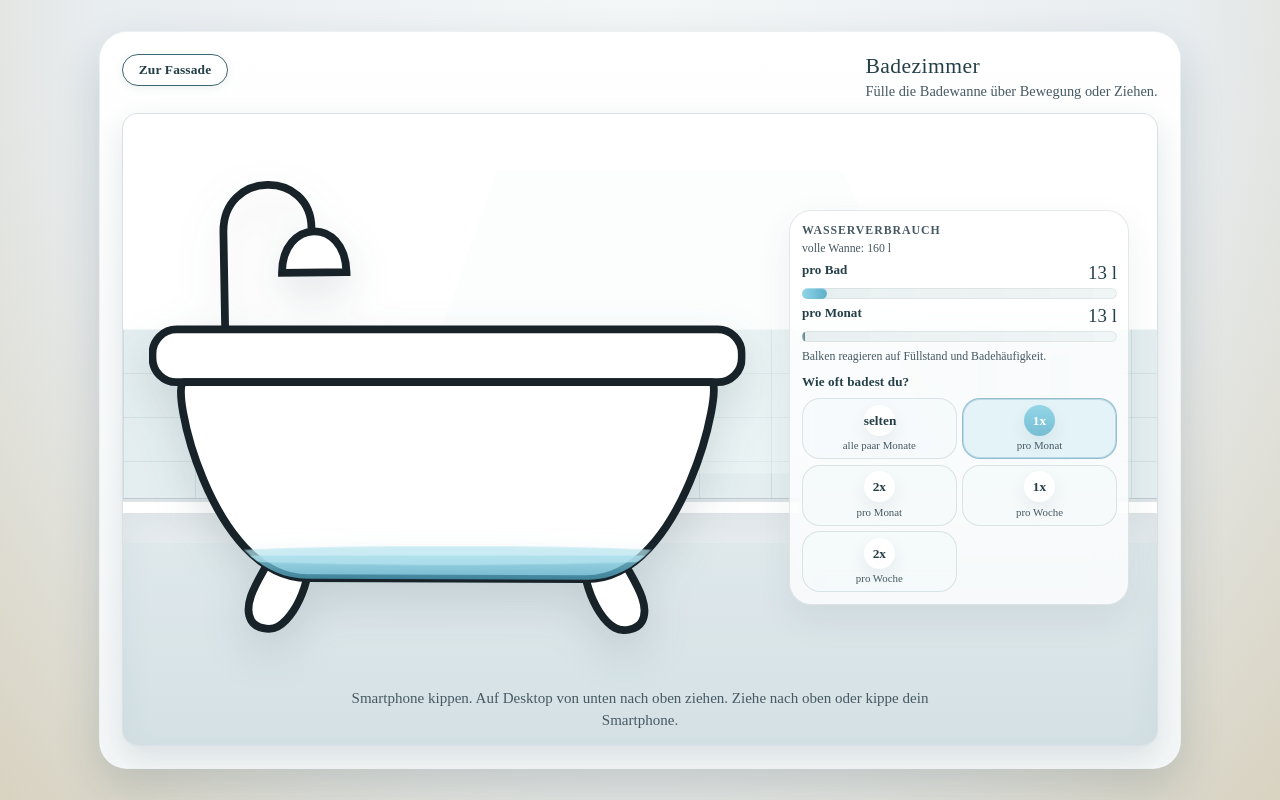
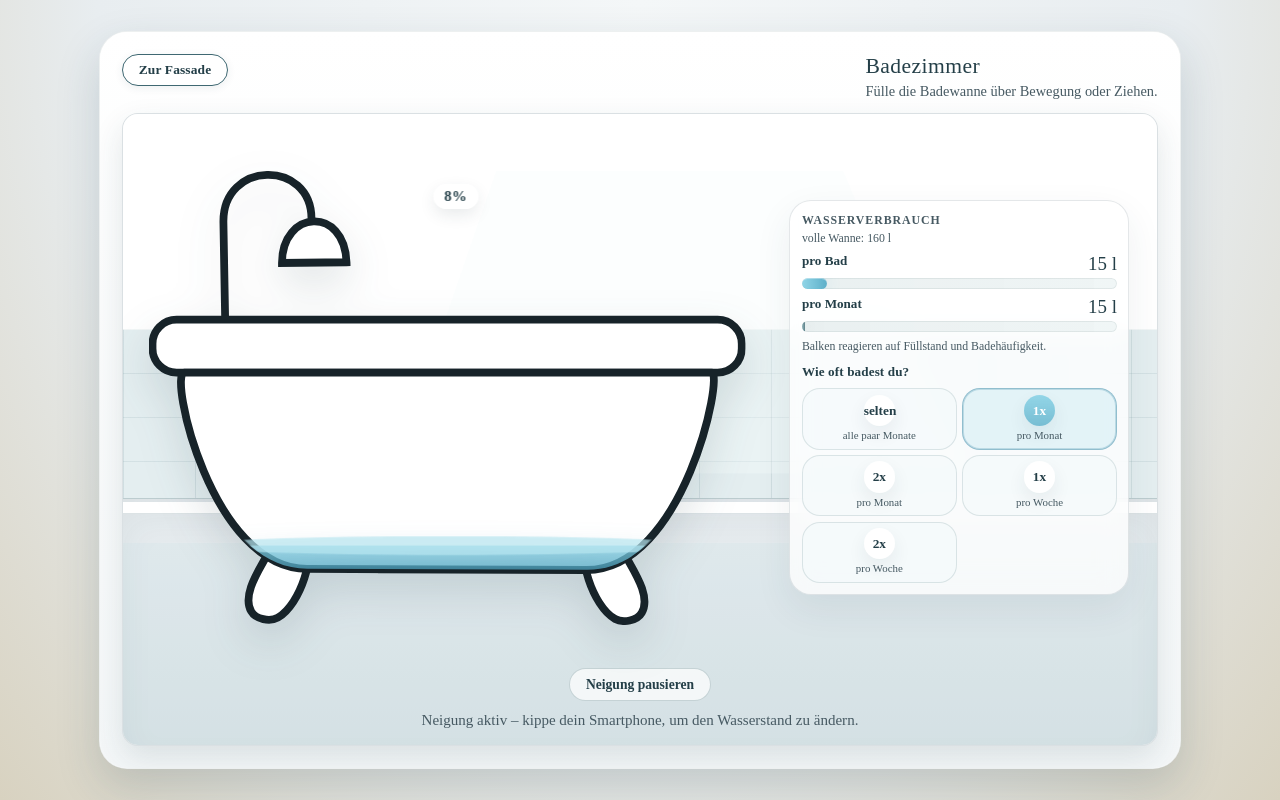
Before and after one commit to HofDa/balance_ui_tesbed, a Next.js app: page / in a window 1280 px wide. Both pictures are taken after a click on the button "Ins Badezimmer zoomen". Built offline with nearby package versions, Linux system fonts and the light colour scheme.

Commit message:
updated ui

```diff
--- a/next.config.ts
+++ b/next.config.ts
@@ -2,6 +2,7 @@ import type { NextConfig } from 'next';
 
 const repoName = 'balance_ui_tesbed';
 const isGitHubPagesBuild = process.env.GITHUB_ACTIONS === 'true';
+const basePath = process.env.NEXT_PUBLIC_BASE_PATH ?? (isGitHubPagesBuild ? `/${repoName}` : '');
 
 const nextConfig: NextConfig = {
   output: 'export',
@@ -9,8 +10,8 @@ const nextConfig: NextConfig = {
     unoptimized: true,
   },
   trailingSlash: true,
-  basePath: isGitHubPagesBuild ? `/${repoName}` : '',
-  assetPrefix: isGitHubPagesBuild ? `/${repoName}/` : undefined,
+  basePath,
+  assetPrefix: basePath ? `${basePath}/` : undefined,
 };
 
 export default nextConfig;
--- a/src/components/house/journey/BathtubFillInteraction.module.css
+++ b/src/components/house/journey/BathtubFillInteraction.module.css
@@ -213,6 +213,26 @@
   transform: translate(-1.4%, 1px);
 }
 
+.fillBadge {
+  position: absolute;
+  top: 0.8rem;
+  left: 50%;
+  transform: translateX(-50%);
+  z-index: 4;
+  padding: 0.26rem 0.7rem;
+  border-radius: 999px;
+  background: rgba(255, 255, 255, 0.82);
+  color: var(--bn-green-800);
+  font-family: var(--bn-font-display);
+  font-size: 0.92rem;
+  font-weight: 700;
+  letter-spacing: 0.02em;
+  box-shadow: 0 6px 16px rgba(36, 63, 72, 0.1);
+  backdrop-filter: blur(10px);
+  pointer-events: none;
+  font-variant-numeric: tabular-nums;
+}
+
 .bathtubShadow {
   position: absolute;
   left: 17%;
@@ -256,8 +276,11 @@
 }
 
 .bathtubImage {
-  position: relative;
+  position: absolute;
+  inset: 0;
   z-index: 2;
+  width: 100%;
+  height: 100%;
   object-fit: contain;
   pointer-events: none;
   filter: drop-shadow(0 18px 22px rgba(36, 63, 72, 0.14));
@@ -272,6 +295,94 @@
   50% {
     transform: translateX(1.2px) scaleX(1.015);
   }
+}
+
+.hintRow {
+  display: grid;
+  justify-items: center;
+  gap: 0.55rem;
+}
+
+.actionButtons {
+  display: flex;
+  flex-wrap: wrap;
+  justify-content: center;
+  gap: 0.5rem;
+}
+
+.resetButton,
+.tiltToggleButton {
+  appearance: none;
+  border: 1px solid rgba(63, 104, 114, 0.26);
+  border-radius: 999px;
+  padding: 0.46rem 1rem;
+  background: rgba(255, 255, 255, 0.72);
+  color: var(--bn-green-800);
+  font-family: var(--bn-font-body);
+  font-size: 0.85rem;
+  font-weight: 600;
+  cursor: pointer;
+  transition: background-color 160ms ease, border-color 160ms ease, transform 160ms ease;
+}
+
+.resetButton:hover,
+.tiltToggleButton:hover {
+  transform: translateY(-1px);
+  background: rgba(244, 250, 251, 0.92);
+  border-color: rgba(49, 126, 158, 0.4);
+}
+
+.resetButton:active,
+.tiltToggleButton:active {
+  transform: translateY(0);
+}
+
+.resetButton:focus-visible,
+.tiltToggleButton:focus-visible {
+  outline: 3px solid rgba(90, 174, 198, 0.32);
+  outline-offset: 2px;
+}
+
+.tiltToggleButton[aria-pressed='true'] {
+  background: rgba(255, 227, 186, 0.85);
+  border-color: rgba(200, 140, 60, 0.5);
+  color: rgb(140, 88, 28);
+}
+
+.interactionHintMuted {
+  opacity: 0.55;
+  transition: opacity 260ms ease;
+}
+
+.tiltPermissionButton {
+  appearance: none;
+  border: 0;
+  border-radius: 999px;
+  padding: 0.58rem 1.15rem;
+  background: linear-gradient(180deg, rgba(139, 211, 230, 0.95), rgba(49, 126, 158, 0.95));
+  color: var(--bn-paper);
+  font-family: var(--bn-font-body);
+  font-size: 0.92rem;
+  font-weight: 700;
+  letter-spacing: 0.01em;
+  cursor: pointer;
+  box-shadow: 0 10px 24px rgba(49, 126, 158, 0.22);
+  transition: transform 160ms ease, box-shadow 160ms ease, filter 160ms ease;
+}
+
+.tiltPermissionButton:hover {
+  transform: translateY(-1px);
+  filter: brightness(1.04);
+}
+
+.tiltPermissionButton:active {
+  transform: translateY(0);
+  filter: brightness(0.97);
+}
+
+.tiltPermissionButton:focus-visible {
+  outline: 3px solid rgba(90, 174, 198, 0.45);
+  outline-offset: 2px;
 }
 
 .interactionHint {
@@ -353,7 +464,7 @@
     width: min(98%, 630px);
   }
 
-  .interactionHint {
+  .hintRow {
     grid-column: 1 / -1;
     grid-row: 2;
   }
@@ -375,7 +486,22 @@
   }
 
   .frequencyOptions {
-    grid-template-columns: repeat(3, minmax(0, 1fr));
+    grid-template-columns: repeat(5, minmax(0, 1fr));
+    gap: 0.3rem;
+  }
+
+  .frequencyButton {
+    padding: 0.36rem 0.2rem 0.42rem;
+  }
+
+  .frequencyBubble {
+    width: 1.8rem;
+    height: 1.8rem;
+    font-size: 0.78rem;
+  }
+
+  .frequencyHint {
+    font-size: 0.62rem;
   }
 
   .fillControl {
--- a/src/components/house/journey/BathtubFillInteraction.tsx
+++ b/src/components/house/journey/BathtubFillInteraction.tsx
@@ -1,11 +1,13 @@
+/* eslint-disable @next/next/no-img-element */
 'use client';
 
-import Image from 'next/image';
 import { type KeyboardEvent, type PointerEvent, useCallback, useEffect, useId, useRef, useState } from 'react';
+import { publicPath } from '@/lib/publicPath';
 import styles from './BathtubFillInteraction.module.css';
 
 const FULL_BATH_LITERS = 160;
 const MAX_MONTHLY_LITERS = FULL_BATH_LITERS * 8;
+const DEFAULT_FILL_LEVEL = 8;
 const litersFormatter = new Intl.NumberFormat('de-DE');
 
 const BATH_FREQUENCIES = [
@@ -27,22 +29,40 @@ type DeviceOrientationEventWithPermission = typeof DeviceOrientationEvent & {
 export default function BathtubFillInteraction() {
   const waterClipId = useId().replace(/:/g, '');
   const waterGradientId = `${waterClipId}-water-gradient`;
-  const [fillLevel, setFillLevel] = useState(8);
+  const [fillLevel, setFillLevel] = useState(0);
   const [bathFrequencyId, setBathFrequencyId] = useState<BathFrequencyId>('monthly');
-  const [tiltState, setTiltState] = useState<'idle' | 'enabled' | 'blocked'>('idle');
+  const [tiltState, setTiltState] = useState<'idle' | 'enabled' | 'blocked' | 'unsupported'>('idle');
+  const [needsPermission, setNeedsPermission] = useState(false);
+  const [hasInteracted, setHasInteracted] = useState(false);
   const controlRef = useRef<HTMLDivElement | null>(null);
   const fillLevelRef = useRef(fillLevel);
   const isDraggingRef = useRef(false);
+  const dragStartYRef = useRef(0);
+  const dragStartFillRef = useRef(fillLevel);
   const tiltBaselineRef = useRef<number | null>(null);
   const tiltFillBaselineRef = useRef(fillLevel);
+  const tiltSmoothedRef = useRef<number | null>(null);
+  const hasUserInteractedRef = useRef(false);
+  const [tiltPaused, setTiltPaused] = useState(false);
 
   const updateFillLevel = useCallback((nextFillLevel: number) => {
     const clampedFillLevel = clampFillLevel(nextFillLevel);
+    const previousFillLevel = fillLevelRef.current;
+
+    if (
+      clampedFillLevel !== previousFillLevel &&
+      (clampedFillLevel === 0 || clampedFillLevel === 100) &&
+      typeof navigator !== 'undefined' &&
+      typeof navigator.vibrate === 'function'
+    ) {
+      navigator.vibrate(12);
+    }
+
     fillLevelRef.current = clampedFillLevel;
     setFillLevel(clampedFillLevel);
   }, []);
 
-  const updateFillFromPointer = useCallback(
+  const updateFillFromDrag = useCallback(
     (clientY: number) => {
       const controlRect = controlRef.current?.getBoundingClientRect();
 
@@ -50,14 +70,15 @@ export default function BathtubFillInteraction() {
         return;
       }
 
-      updateFillLevel(((controlRect.bottom - clientY) / controlRect.height) * 100);
+      const dragDelta = ((dragStartYRef.current - clientY) / controlRect.height) * 100;
+      updateFillLevel(dragStartFillRef.current + dragDelta);
     },
     [updateFillLevel],
   );
 
   const requestTiltAccess = useCallback(() => {
     if (typeof window === 'undefined' || !('DeviceOrientationEvent' in window)) {
-      setTiltState('blocked');
+      setTiltState('unsupported');
       return;
     }
 
@@ -67,20 +88,98 @@ export default function BathtubFillInteraction() {
 
     if (typeof orientationEvent.requestPermission !== 'function') {
       setTiltState('enabled');
+      setNeedsPermission(false);
       return;
     }
 
     void orientationEvent
       .requestPermission()
-      .then((permissionState) => setTiltState(permissionState === 'granted' ? 'enabled' : 'blocked'))
+      .then((permissionState) => {
+        if (permissionState === 'granted') {
+          setTiltState('enabled');
+          setNeedsPermission(false);
+        } else {
+          setTiltState('blocked');
+        }
+      })
       .catch(() => setTiltState('blocked'));
   }, []);
 
+  useEffect(() => {
+    let isMounted = true;
+
+    queueMicrotask(() => {
+      if (!isMounted) {
+        return;
+      }
+
+      if (typeof window === 'undefined' || !('DeviceOrientationEvent' in window)) {
+        setTiltState('unsupported');
+        return;
+      }
+
+      const orientationEvent = window.DeviceOrientationEvent as DeviceOrientationEventWithPermission;
+
+      if (typeof orientationEvent.requestPermission === 'function') {
+        setNeedsPermission(true);
+      } else {
+        tiltBaselineRef.current = null;
+        tiltFillBaselineRef.current = fillLevelRef.current;
+        setTiltState('enabled');
+      }
+    });
+
+    return () => {
+      isMounted = false;
+    };
+  }, []);
+
+  useEffect(() => {
+    const introTarget = DEFAULT_FILL_LEVEL;
+    const prefersReducedMotion =
+      typeof window !== 'undefined' &&
+      window.matchMedia?.('(prefers-reduced-motion: reduce)').matches;
+
+    if (prefersReducedMotion) {
+      fillLevelRef.current = introTarget;
+      setFillLevel(introTarget);
+      return undefined;
+    }
+
+    const duration = 650;
+    const start = performance.now();
+    let frame = 0;
+
+    const step = (now: number) => {
+      if (hasUserInteractedRef.current) {
+        return;
+      }
+
+      const progress = Math.min(1, (now - start) / duration);
+      const eased = 1 - Math.pow(1 - progress, 3);
+      const next = eased * introTarget;
+      fillLevelRef.current = next;
+      setFillLevel(next);
+
+      if (progress < 1) {
+        frame = requestAnimationFrame(step);
+      }
+    };
+
+    frame = requestAnimationFrame(step);
+
+    return () => {
+      cancelAnimationFrame(frame);
+    };
+  }, []);
+
   const handlePointerDown = (event: PointerEvent<HTMLDivElement>) => {
+    hasUserInteractedRef.current = true;
+    setHasInteracted(true);
     isDraggingRef.current = true;
+    dragStartYRef.current = event.clientY;
+    dragStartFillRef.current = fillLevelRef.current;
     event.currentTarget.setPointerCapture(event.pointerId);
-    requestTiltAccess();
-    updateFillFromPointer(event.clientY);
   };
 
   const handlePointerMove = (event: PointerEvent<HTMLDivElement>) => {
@@ -88,7 +187,7 @@ export default function BathtubFillInteraction() {
       return;
     }
 
-    updateFillFromPointer(event.clientY);
+    updateFillFromDrag(event.clientY);
   };
 
   const handlePointerEnd = (event: PointerEvent<HTMLDivElement>) => {
@@ -118,7 +217,8 @@ export default function BathtubFillInteraction() {
     }
 
     event.preventDefault();
-    requestTiltAccess();
+    hasUserInteractedRef.current = true;
+    setHasInteracted(true);
 
     if (action === 'min') {
       updateFillLevel(0);
@@ -133,25 +233,67 @@ export default function BathtubFillInteraction() {
     updateFillLevel(fillLevelRef.current + action);
   };
 
+  const handleReset = () => {
+    hasUserInteractedRef.current = true;
+    setHasInteracted(true);
+    tiltBaselineRef.current = null;
+    tiltFillBaselineRef.current = DEFAULT_FILL_LEVEL;
+    updateFillLevel(DEFAULT_FILL_LEVEL);
+  };
+
   useEffect(() => {
+    if (tiltState !== 'enabled') {
+      return undefined;
+    }
+
     if (typeof window === 'undefined' || !('DeviceOrientationEvent' in window)) {
       return undefined;
     }
 
+    tiltBaselineRef.current = null;
+    tiltSmoothedRef.current = null;
+
+    const TILT_SMOOTHING = 0.18;
+    const TILT_DEAD_ZONE_DEG = 1.5;
+    const TILT_CURVE = 0.11;
+    const TILT_MAX_DEG = 35;
+
     const handleDeviceOrientation = (event: DeviceOrientationEvent) => {
-      if (event.beta === null) {
+      if (event.beta === null || tiltPaused) {
         return;
       }
 
-      setTiltState('enabled');
+      const rawBeta = event.beta;
+      const previousSmoothed = tiltSmoothedRef.current;
+      const smoothedBeta =
+        previousSmoothed === null
+          ? rawBeta
+          : previousSmoothed + (rawBeta - previousSmoothed) * TILT_SMOOTHING;
+      tiltSmoothedRef.current = smoothedBeta;
 
       if (tiltBaselineRef.current === null) {
-        tiltBaselineRef.current = event.beta;
+        tiltBaselineRef.current = smoothedBeta;
         tiltFillBaselineRef.current = fillLevelRef.current;
+        return;
       }
 
-      const tiltDelta = event.beta - tiltBaselineRef.current;
-      updateFillLevel(tiltFillBaselineRef.current + tiltDelta * 1.35);
+      const rawDelta = smoothedBeta - tiltBaselineRef.current;
+      const clampedDelta = Math.max(-TILT_MAX_DEG, Math.min(TILT_MAX_DEG, rawDelta));
+      const absDelta = Math.abs(clampedDelta);
+
+      if (absDelta < TILT_DEAD_ZONE_DEG) {
+        return;
+      }
+
+      if (Math.abs(rawDelta) > 2) {
+        hasUserInteractedRef.current = true;
+        setHasInteracted(true);
+      }
+
+      const effectiveDeg = absDelta - TILT_DEAD_ZONE_DEG;
+      const shapedDelta = Math.sign(clampedDelta) * effectiveDeg * effectiveDeg * TILT_CURVE;
+
+      updateFillLevel(tiltFillBaselineRef.current + shapedDelta);
     };
 
     window.addEventListener('deviceorientation', handleDeviceOrientation, { passive: true });
@@ -159,33 +301,51 @@ export default function BathtubFillInteraction() {
     return () => {
       window.removeEventListener('deviceorientation', handleDeviceOrientation);
     };
-  }, [updateFillLevel]);
+  }, [tiltState, tiltPaused, updateFillLevel]);
 
-  const statusCopy = 'Ziehe nach oben oder kippe dein Smartphone.';
+  const statusCopy =
+    tiltState === 'enabled' && tiltPaused
+      ? 'Neigung pausiert. Ziehe die Wanne oder setze die Neigung fort.'
+      : tiltState === 'enabled'
+      ? 'Neigung aktiv – kippe dein Smartphone, um den Wasserstand zu ändern.'
+      : tiltState === 'blocked'
+      ? 'Zugriff auf die Neigung wurde abgelehnt. Bitte in den Safari-Einstellungen unter „Bewegung & Ausrichtung“ erlauben.'
+      : tiltState === 'unsupported'
+      ? 'Neigung ist auf diesem Gerät nicht verfügbar. Ziehe die Wanne nach oben oder unten.'
+      : needsPermission
+      ? 'Tippe auf „Neigung aktivieren“, um dein Smartphone als Sensor zu nutzen – oder ziehe die Wanne.'
+      : 'Ziehe die Wanne nach oben oder unten.';
   const selectedFrequency =
     BATH_FREQUENCIES.find((frequency) => frequency.id === bathFrequencyId) ?? BATH_FREQUENCIES[0];
-  const bathLiters = Math.round((fillLevel / 100) * FULL_BATH_LITERS);
-  const monthlyLiters = Math.round(bathLiters * selectedFrequency.monthlyBaths);
+  const bathLitersRaw = (fillLevel / 100) * FULL_BATH_LITERS;
+  const bathLiters = Math.round(bathLitersRaw / 5) * 5;
+  const monthlyLiters = Math.round((bathLiters * selectedFrequency.monthlyBaths) / 5) * 5;
   const bathLitersLabel = litersFormatter.format(bathLiters);
   const monthlyLitersLabel = litersFormatter.format(monthlyLiters);
-  const bathBarPercent = Math.round((bathLiters / FULL_BATH_LITERS) * 100);
-  const monthlyBarPercent = Math.min(100, Math.round((monthlyLiters / MAX_MONTHLY_LITERS) * 100));
+  const bathBarPercent = Math.round((bathLitersRaw / FULL_BATH_LITERS) * 100);
+  const monthlyBarPercent = Math.min(
+    100,
+    Math.round((bathLitersRaw * selectedFrequency.monthlyBaths) / MAX_MONTHLY_LITERS * 100),
+  );
   const waterTopY = 132 - (fillLevel / 100) * 58;
   const waterHeight = 140 - waterTopY;
 
   return (
     <div className={styles.bathtubInteraction}>
-      <div className={styles.statusPanel} aria-live="polite">
-        <div
-          className={styles.consumptionChart}
-          aria-label={`Wasserverbrauch: ${bathLitersLabel} Liter pro Bad und ${monthlyLitersLabel} Liter pro Monat.`}
-        >
+      <div className={styles.statusPanel}>
+        <div className={styles.consumptionChart}>
           <div className={styles.chartHeader}>
             <span className={styles.statusLabel}>Wasserverbrauch</span>
             <span className={styles.chartScale}>volle Wanne: {FULL_BATH_LITERS} l</span>
           </div>
 
-          <div className={styles.chartRows}>
+          <div
+            className={styles.chartRows}
+            role="status"
+            aria-live="polite"
+            aria-atomic="true"
+            aria-label={`Wasserverbrauch: ${bathLitersLabel} Liter pro Bad und ${monthlyLitersLabel} Liter pro Monat.`}
+          >
             <div className={styles.chartRow}>
               <div className={styles.chartMeta}>
                 <span className={styles.chartLabel}>pro Bad</span>
@@ -252,6 +412,9 @@ export default function BathtubFillInteraction() {
         onPointerCancel={handlePointerEnd}
         onKeyDown={handleKeyDown}
       >
+        <span className={styles.fillBadge} aria-hidden="true">
+          {fillLevel}%
+        </span>
         <div className={styles.bathtubShadow} aria-hidden="true" />
         <div className={styles.bathtubIllustration}>
           <svg
@@ -283,23 +446,53 @@ export default function BathtubFillInteraction() {
               <ellipse className={styles.waterSurfaceSvg} cx="101.6" cy={waterTopY} rx="88" ry="3.2" />
             </g>
           </svg>
-          <Image
-            src="/assets/bathtube_base.svg"
+          <img
+            src={publicPath('/assets/bathtube_base.svg')}
             alt=""
-            fill
-            priority
-            sizes="(max-width: 900px) 82vw, 620px"
             className={styles.bathtubImage}
           />
         </div>
       </div>
 
-      <p id="bathtub-fill-hint" className={styles.interactionHint}>
-        Smartphone kippen. Auf Desktop von unten nach oben ziehen.
-        {tiltState === 'blocked' ? ' Neigung ist auf diesem Gerät nicht verfügbar.' : ''}
-        {' '}
-        {statusCopy}
-      </p>
+      <div className={styles.hintRow}>
+        <div className={styles.actionButtons}>
+          {needsPermission && tiltState !== 'enabled' ? (
+            <button
+              type="button"
+              className={styles.tiltPermissionButton}
+              onClick={requestTiltAccess}
+            >
+              Neigung aktivieren
+            </button>
+          ) : null}
+          {tiltState === 'enabled' ? (
+            <button
+              type="button"
+              className={styles.tiltToggleButton}
+              onClick={() => setTiltPaused((paused) => !paused)}
+              aria-pressed={tiltPaused}
+            >
+              {tiltPaused ? 'Neigung fortsetzen' : 'Neigung pausieren'}
+            </button>
+          ) : null}
+          {hasInteracted && fillLevel !== DEFAULT_FILL_LEVEL ? (
+            <button
+              type="button"
+              className={styles.resetButton}
+              onClick={handleReset}
+              aria-label="Wasserstand zurücksetzen"
+            >
+              Zurücksetzen
+            </button>
+          ) : null}
+        </div>
+        <p
+          id="bathtub-fill-hint"
+          className={`${styles.interactionHint} ${hasInteracted ? styles.interactionHintMuted : ''}`}
+        >
+          {statusCopy}
+        </p>
+      </div>
     </div>
   );
 }
--- /dev/null
+++ b/src/lib/publicPath.ts
@@ -0,0 +1,13 @@
+const configuredBasePath = process.env.NEXT_PUBLIC_BASE_PATH ?? '';
+
+function normalizeBasePath(basePath: string): string {
+  if (!basePath || basePath === '/') {
+    return '';
+  }
+
+  return basePath.endsWith('/') ? basePath.slice(0, -1) : basePath;
+}
+
+export function publicPath(path: `/${string}`): string {
+  return `${normalizeBasePath(configuredBasePath)}${path}`;
+}
```
Also changed, not shown: src/components/house/journey/HouseFacadeScene.module.css (+9 -0 lines), src/components/house/journey/HouseFacadeScene.tsx (+6 -11 lines), src/components/house/journey/SceneZoomTransition.tsx (+4 -5 lines), src/components/house/journey/config.ts (+6 -5 lines).
